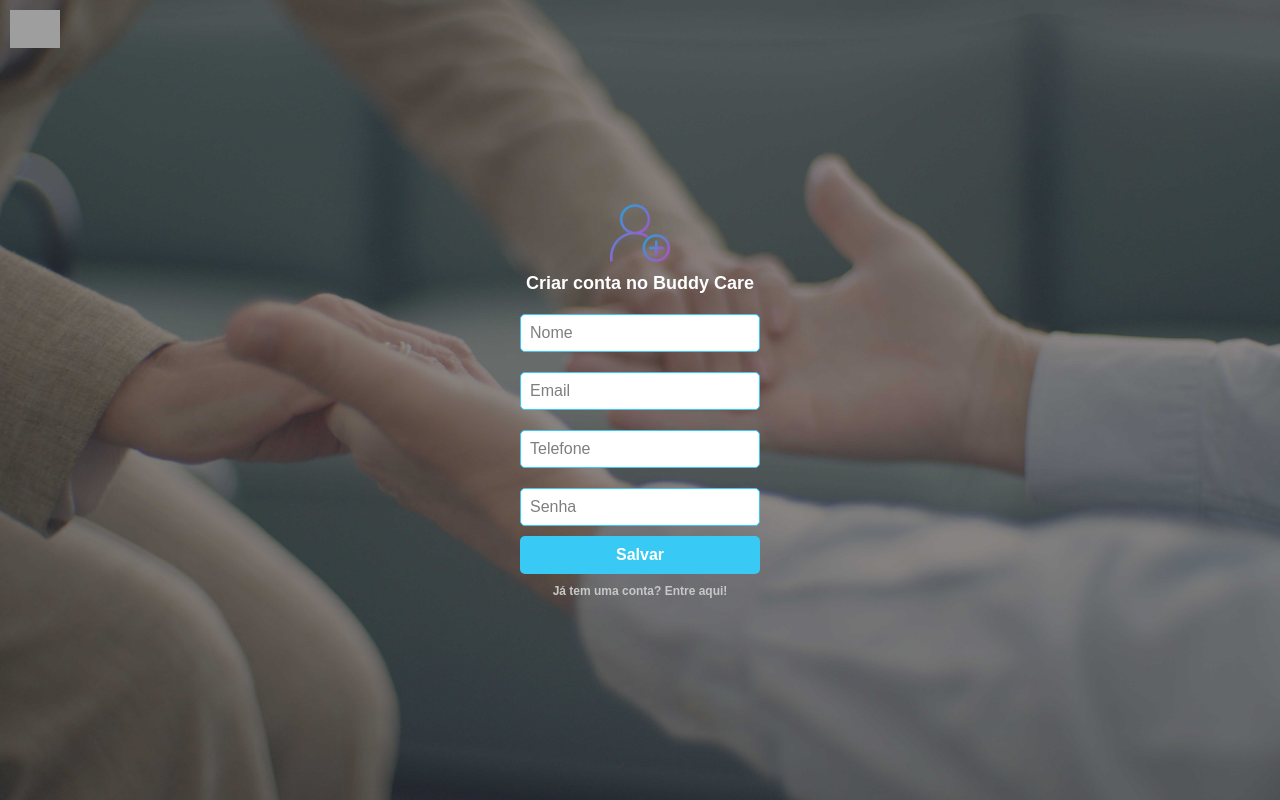
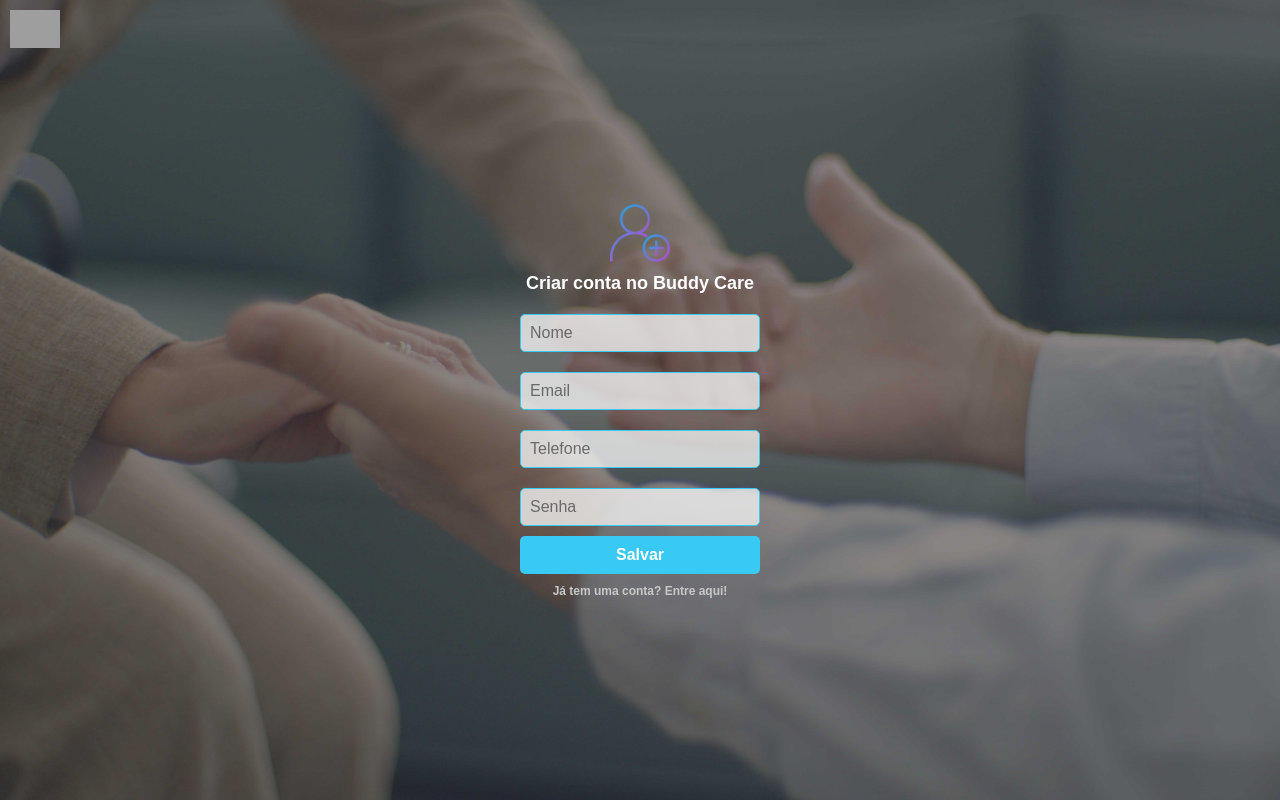
Before and after one commit to Team-2-bodycare/frontend-buddycare-v2, a React (Vite) app: page /signup in a window 1280 px wide. Built offline with nearby package versions, Linux system fonts and the light colour scheme; grey boxes are pictures that could not be loaded.

Commit message:
chore: modified color input

```diff
--- a/src/pages/SignIn/styleSignIn.ts
+++ b/src/pages/SignIn/styleSignIn.ts
@@ -42,6 +42,7 @@
 `;
 
 export const SignInInput = styled.input`
+  background-color: rgba(240, 240, 240, 0.8);
   width: 240px;
   padding: 10px;
   margin-top: 20px;
@@ -52,7 +53,10 @@
   color: rgb(115, 115, 115);
 
   &:focus ~ span, &:valid ~ span {
-    transform: translateY(-25px);
+    transform: translateY(-20px);
+    padding: 1px 5px 1px 5px;
+    background-color: rgba(56,201,244, 0.8);
+    border-radius: 3px;
     font-size: 14px;
     opacity: 1;
     color: white;
--- a/src/pages/SignUp/styleSignUp.ts
+++ b/src/pages/SignUp/styleSignUp.ts
@@ -1,5 +1,5 @@
 import styled from "styled-components";
-import background from '../../assets/img/background.jpg';
+import background from "../../assets/img/background.jpg";
 
 export const SignUpContainer = styled.div`
   background-image: url(${background});
@@ -43,17 +43,22 @@
 `;
 
 export const SignUpInput = styled.input`
+  background-color: rgba(240, 240, 240, 0.8);
   width: 240px;
   padding: 10px;
   margin-top: 20px;
   border-radius: 5px;
-  border: 1px solid rgb(56,201,244);
+  border: 1px solid rgb(56, 201, 244);
   outline: none;
   font-size: 14px;
   color: rgb(115, 115, 115);
 
-  &:focus ~ span, &:valid ~ span {
-    transform: translateY(-25px);
+  &:focus ~ span,
+  &:valid ~ span {
+    transform: translateY(-20px);
+    padding: 1px 5px 1px 5px;
+    background-color: rgb(56, 201, 244);
+    border-radius: 3px;
     font-size: 14px;
     opacity: 1;
     color: white;
@@ -70,7 +75,7 @@
   top: 30px;
   pointer-events: none;
   transition: 0.5s;
-  opacity: .5;
+  opacity: 0.5;
 `;
 
 export const SignUpSpanEmail = styled.span`
@@ -79,7 +84,7 @@
   top: 30px;
   pointer-events: none;
   transition: 0.5s;
-  opacity: .5;
+  opacity: 0.5;
 `;
 
 export const SignUpSpanPhone = styled.span`
@@ -88,7 +93,7 @@
   top: 30px;
   pointer-events: none;
   transition: 0.5s;
-  opacity: .5;
+  opacity: 0.5;
 `;
 
 export const SignUpSpanPassword = styled.span`
@@ -97,11 +102,11 @@
   top: 30px;
   pointer-events: none;
   transition: 0.5s;
-  opacity: .5;
+  opacity: 0.5;
 `;
 
 export const SignUpButton = styled.button`
-background-color: rgb(56,201,244);
+  background-color: rgb(56, 201, 244);
   width: 240px;
   margin-top: 10px;
   padding: 10px;
@@ -114,7 +119,7 @@
   transition: all 0.8s ease-out;
 
   &:hover {
-    background-color: rgb(46,171,244);
+    background-color: rgb(46, 171, 244);
   }
 `;
 
```
